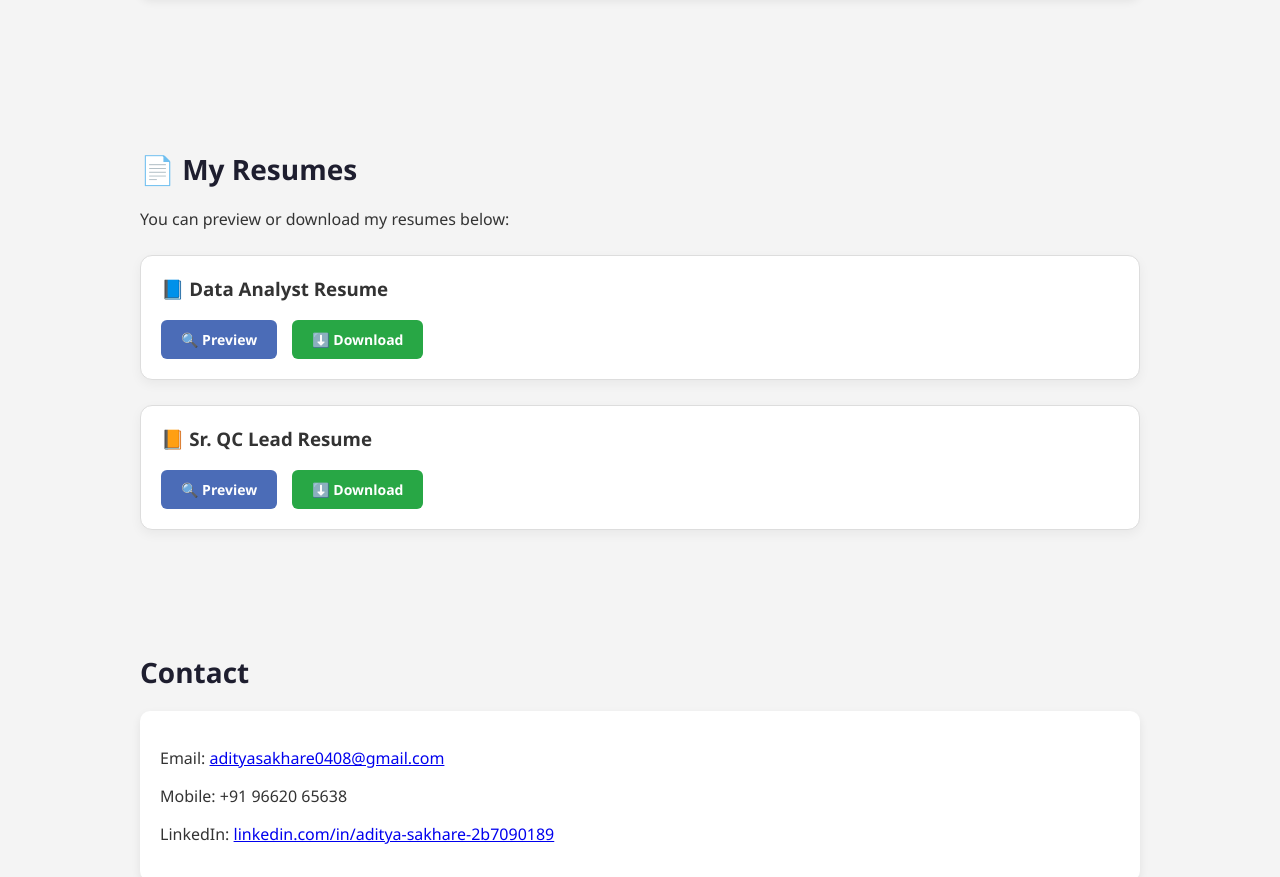
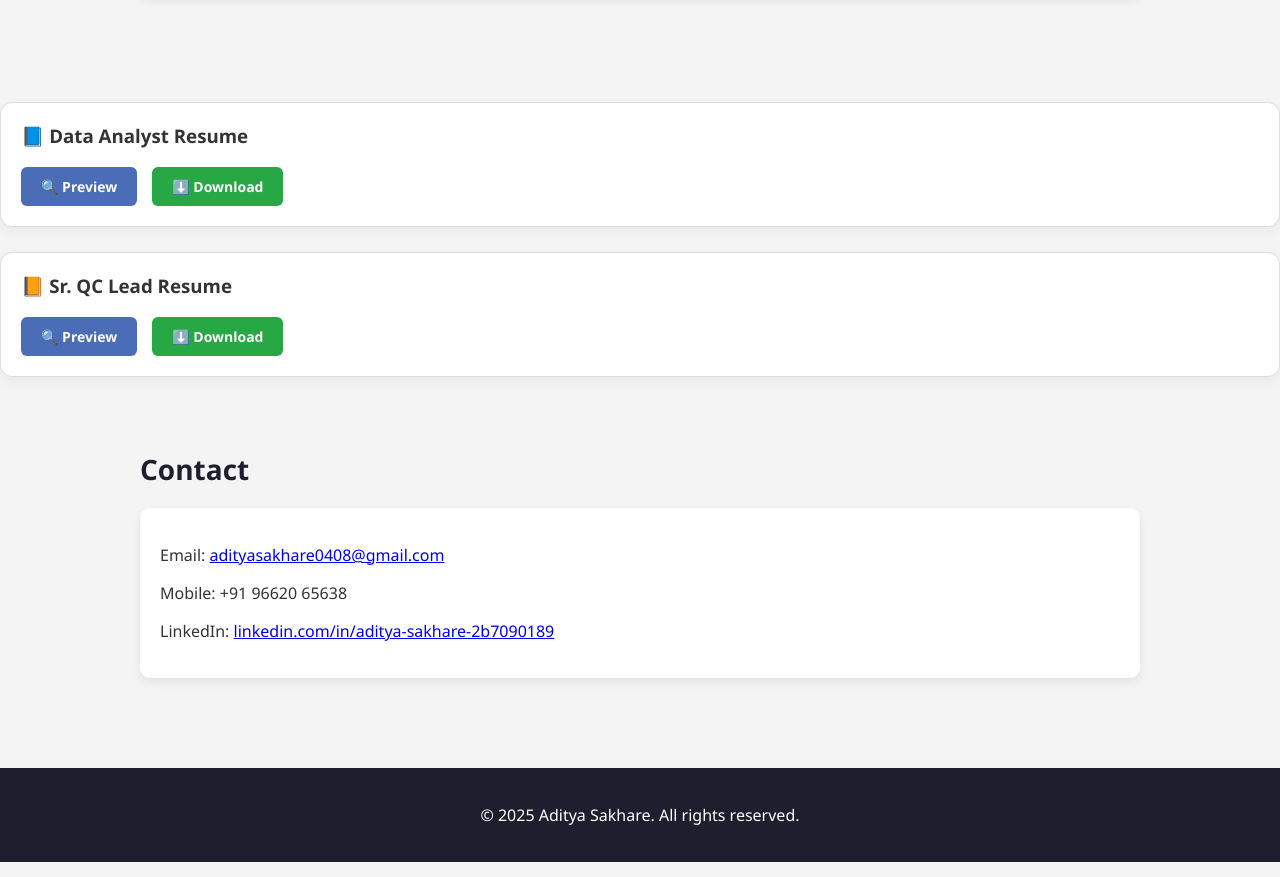
Before and after one commit to asakhare0408/asakhare0408.github.io, a plain HTML site: page index.html in a window 1280 px wide. Shown: the part 964-1841 px from the top of the page. Drawn offline with Linux system fonts and the light colour scheme.

Commit message:
Update index.html

```diff
--- a/index.html
+++ b/index.html
@@ -158,10 +158,7 @@
     </div>
   </section>
 
-  <section class="section" id="resume">
-    <h2>📄 My Resumes</h2>
-    <p>You can preview or download my resumes below:</p>
-
+<div class="resume-grid">
   <div class="resume-card">
     <h3>📘 Data Analyst Resume</h3>
     <div class="button-group">
@@ -177,7 +174,7 @@
       <a class="btn download" href="Aditya_Sakhare_sr_QC_lead.pdf" download>⬇️ Download</a>
     </div>
   </div>
-  </section>
+</div>
 
   <section class="section" id="contact">
     <h2>Contact</h2>
```
Lines whose indentation alone changed are shown as unchanged.
